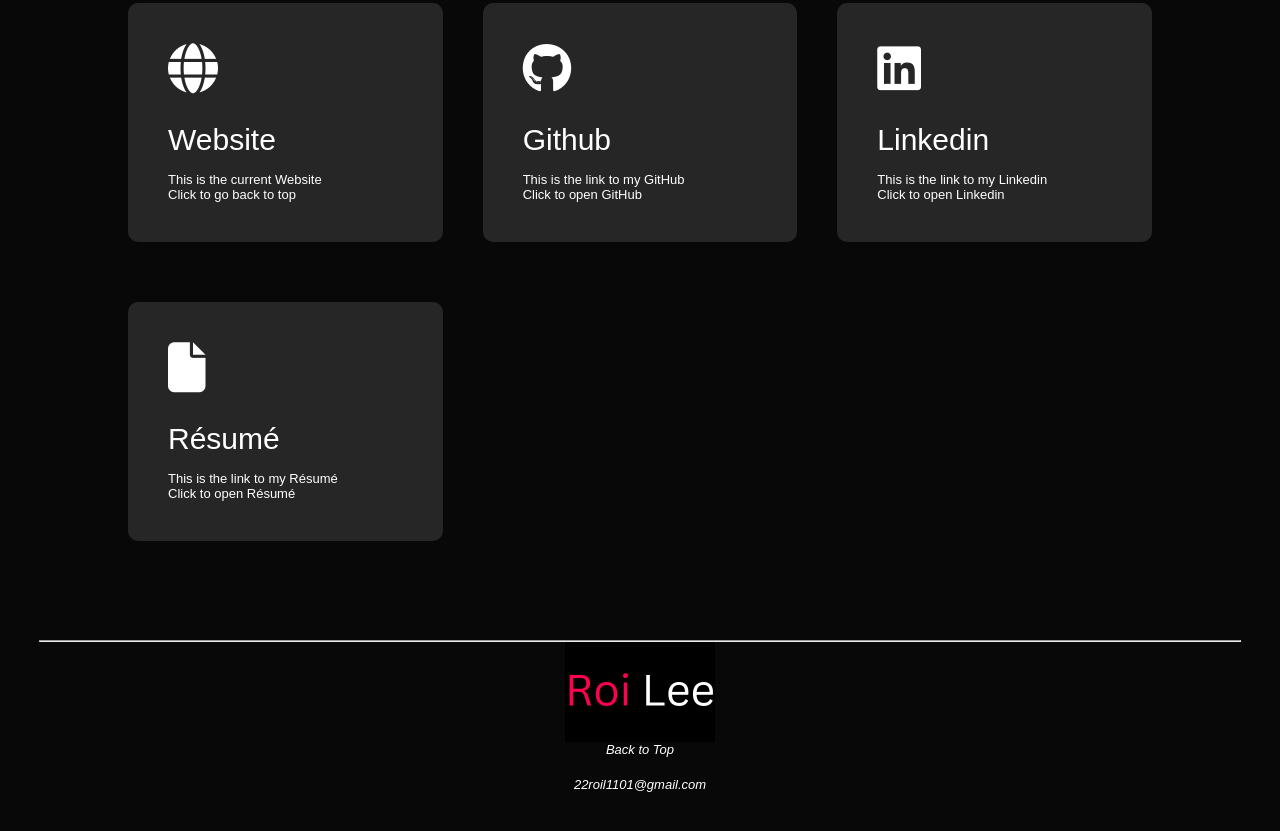
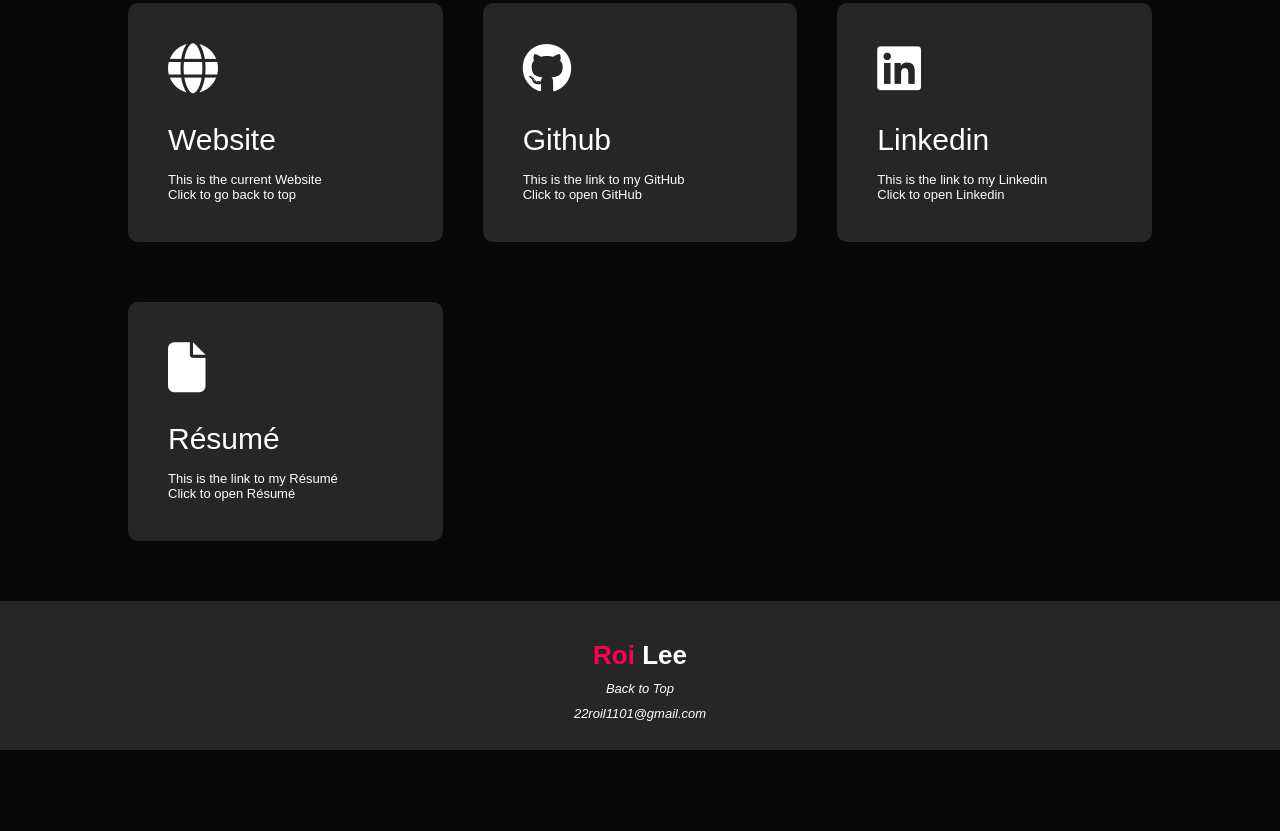
Before and after one commit to roilee1101/RoiLeeWebsite, a plain HTML site: page index.html in a window 1280 px wide. Shown: the part 1671-2502 px from the top of the page. After the commit the page ends 2421 px from the top, so only its background shows below. Drawn offline with Linux system fonts and the light colour scheme.

Commit message:
Modified Footer

```diff
--- a/index.html
+++ b/index.html
@@ -208,9 +208,8 @@
 </body>
 
 <footer>
-    <hr style="height: 2px;color: #fff;">
-    <img src="images/logo.png" alt="Logo" class="center">
-    <div>
+    <h1><span class="red">Roi</span> Lee</h1>
+    <div class="back">
         <a href="#">Back to Top</a> <br>
     </div>
     <div class="mailto">
--- a/styles.css
+++ b/styles.css
@@ -222,12 +222,11 @@ nav ul li a:hover::after {
 
 footer {
     font-size: 13px;
-    font-style: italic;
     text-align: center;
     padding: 3em;
     color: #fff;
     margin-top: 20px;
-    background-color: #080808;
+    background-color: #262626;
 }
 
 footer a {
@@ -252,14 +251,13 @@ footer a:hover::after {
 }
 
 
-.center {
-    display: block;
-    margin-left: auto;
-    margin-right: auto;
-    width: auto;
-    height: 100px;
+.mailto {
+    margin-top: 10px;
+    margin-bottom: -10px;
+    font-style: italic;
 }
 
-.mailto {
-    margin-top: 20px;
+.back {
+    margin-top: 10px;
+    font-style: italic;
 }
```
